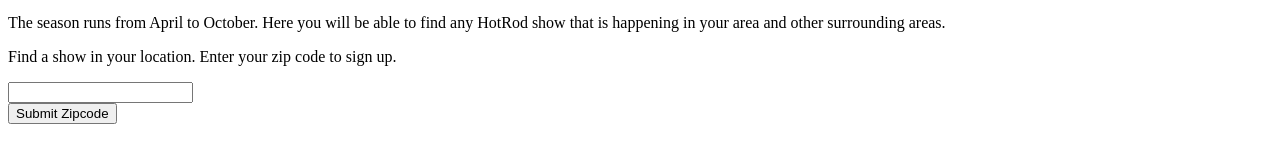
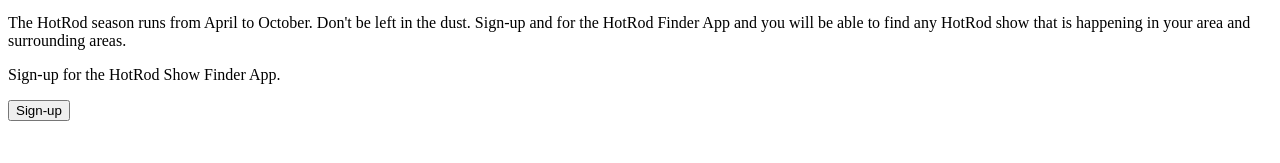
Before and after one commit to SMeishaRAy/VFW1110, a plain HTML site: page index.html in a window 1280 px wide. Shown: the part 187-350 px from the top of the page. Drawn offline with Linux system fonts and the light colour scheme.

Commit message:
changed some code on the index.html page and removed my PDF to rework it.

```diff
--- a/index.html
+++ b/index.html
@@ -33,13 +33,11 @@
 			</nav>
 	</hgroup>
 </header>
-			<p>The season runs from April to October. Here you will be able to find any HotRod show that is happening in your area and other surrounding areas.</p>
+			<p>The HotRod season runs from April to October. Don't be left in the dust. Sign-up and for the HotRod Finder App and you will be able to find any HotRod show that is happening in your area and surrounding areas.</p>
 <!-- This is my search box -->
-			<p>Find a show in your location. Enter your zip code to sign up.</p>
-
-				 <input name = "text1" type="search" />
+			<p>Sign-up for the HotRod Show Finder App.</p>
 				<form action="additem.html">
-				 <input type = "submit" value = "Submit Zipcode" />
+				 <input type = "submit" value = "Sign-up" />
 
 	 			</form>
 	 		<script href="js/main.js" type = "text/javascript"></script>
```
Also changed, not shown: additem.html (+4 -3 lines), 2 other files.
